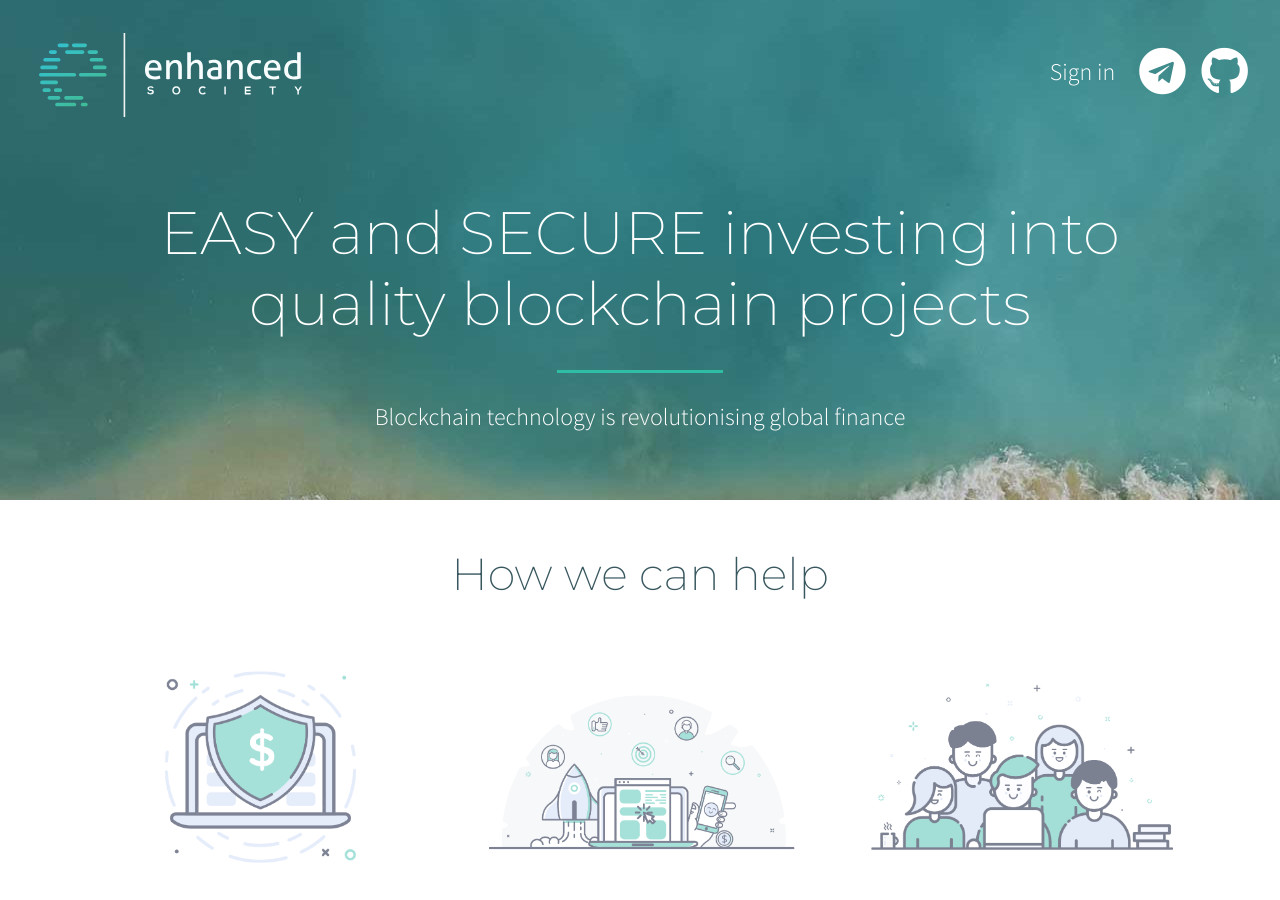
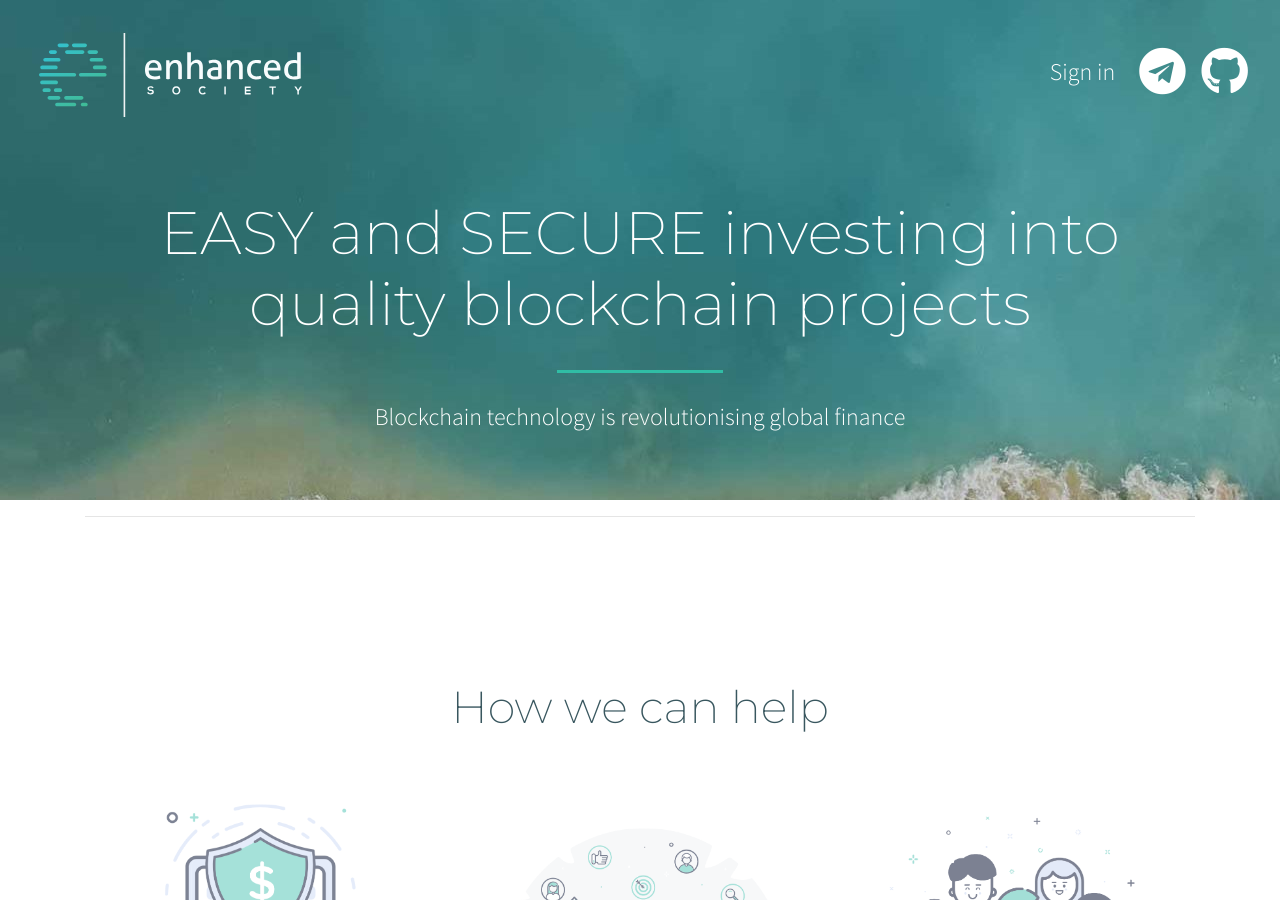
Before and after one commit to enhancedsociety/old-website, a Jekyll site: the page built from index.html, in a window 1280 px wide and 900 px high. Built offline with Jekyll 4.4.1, drawn with Linux system fonts in a browser that asks for light colours; nearby versions of some CDN libraries; a script that is not in the unit is left out.

Commit message:
improving text

```diff
--- a/index.html
+++ b/index.html
@@ -8,6 +8,10 @@
 header_excerpt: Blockchain technology is revolutionising global finance
 ---
 <div class="container text-center">
+	<hr />
+			<p><strong><a href="https://enhancedsociety.com/ssot.html" class="white-text">Announcement: Enhanced Society launches SSoT to combat fake news and scams!</a></strong><p>
+			</p>
+	<br><br>
 	<h2 class="my-5">How we can help</h2>
 	<div class="row">
 		<div class="col-md-4">
```
